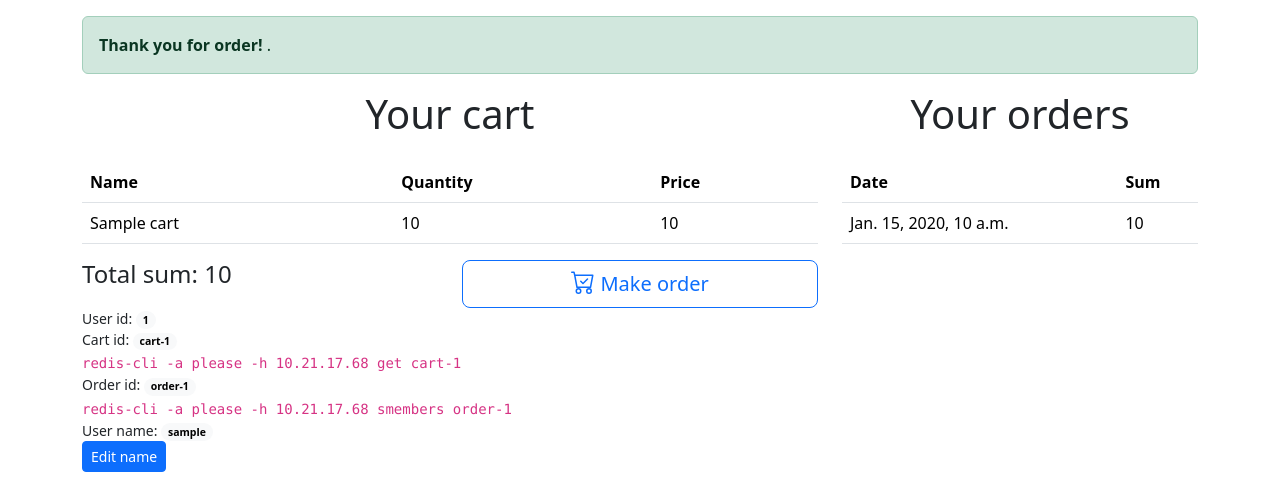
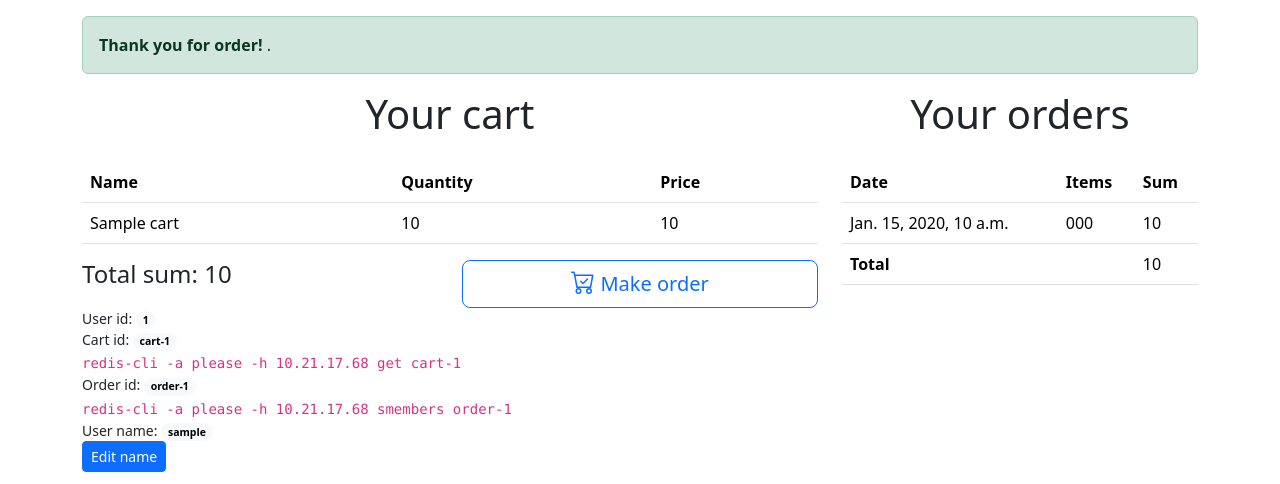
Before and after one commit to gulden-tv/shoppingcart, a Django app: template templates/base.html in a window 1280 px wide. Shown: the top 484 px of the page. Run offline with Django 4.2, Linux system fonts and the light colour scheme; the template is opened without the code that fills it: most values are stand-ins (such as "Sample title", 1, 10 or a date in 2020); some libraries are stand-ins or nearby versions.

Commit message:
Add total for order

```diff
--- a/index/views.py
+++ b/index/views.py
@@ -94,12 +94,14 @@ def index(request):
     request.session['message'] = ""
     products = getProducts()
     orders = getOrdersByUserId(userid)
+    total_orders_sum = getTotalSumAllOrders(userid)
     return render(request, 'base.html',
                   {'products': products,
                    'userid': userid,
                    'username': request.session['username'] if 'username' in request.session else "Undefined",
                    'cart': getCartByUserId(userid),
                    'orders': orders,
+                   'orders_total': total_orders_sum,
                    'totalSum': 0.0,
                    'message': msg,
                    })
--- a/templates/base.html
+++ b/templates/base.html
@@ -68,14 +68,25 @@
             <h2 class="display-6 text-center mb-4">Your orders</h2>
             {% if orders|length > 0 %}
             <table class="table table-hover">
-                <th>Date</th>
-                <th>Sum</th>
+                <tr>
+                    <th>Date</th>
+                    <th>Items</th>
+                    <th>Sum</th>
+                </tr>
                 {% for order in orders %}
                 <tr>
                     <td>{{ order.date }}</td>
+		    <td>{{ order.numbers }}</td>
                     <td>{{ order.total }}</td>
                 </tr>
                 {% endfor %}
+                <tfoot>
+                <tr>
+                    <th>Total</th>
+                    <td></td>
+                    <td>{{ orders_total }}</td>
+                </tr>
+                </tfoot>
             </table>
             {% else %}
             <center>You don't have orders</center>
```
Also changed, not shown: index/application.py (+14 -1 lines), 1 other file.
